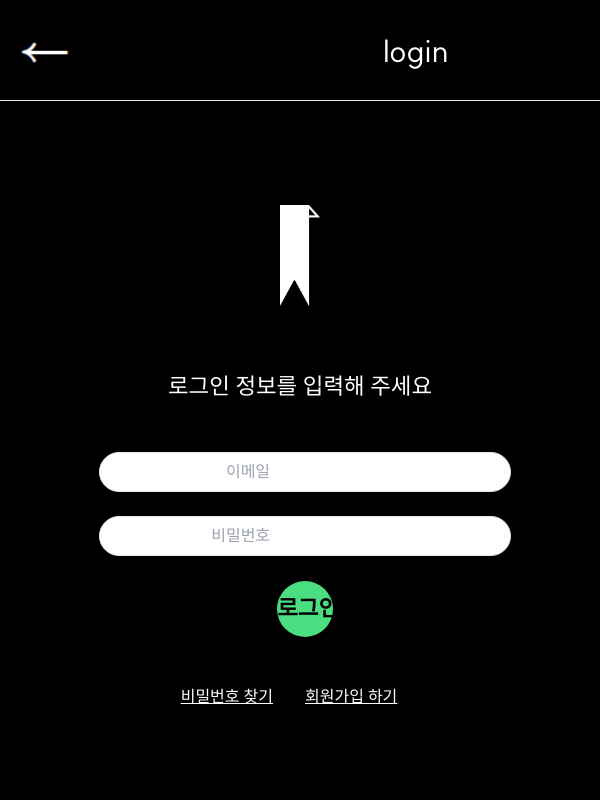
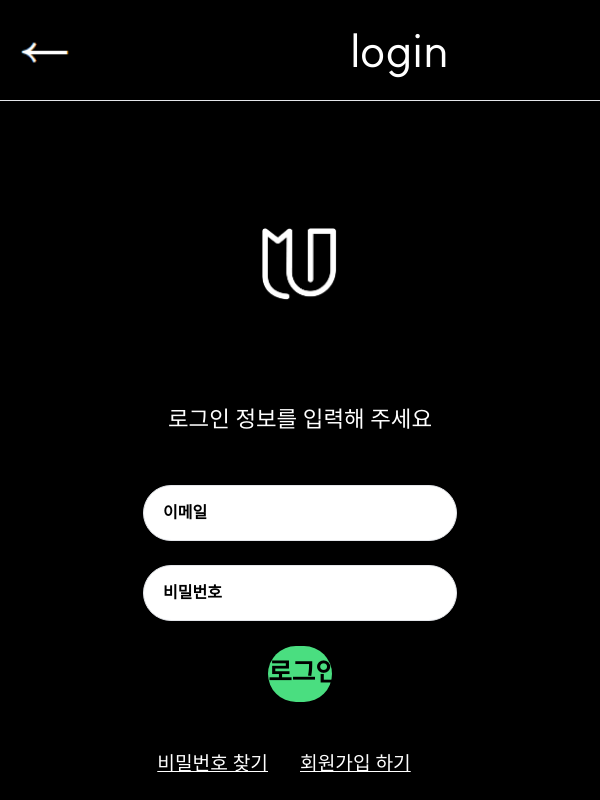
Before and after one commit to UMC-Umark/umark-FE, a React (Create React App) app: page /Login in a window 600 px wide. Built offline with nearby package versions, Linux system fonts and the light colour scheme; a web font is replaced by a local one.

Commit message:
[FEAT] 세부수정

```diff
--- a/src/components/Header.jsx
+++ b/src/components/Header.jsx
@@ -44,7 +44,7 @@ const Header = () => {
   return (
     <header className="bg-black text-white flex justify-between items-center h-24 border-b border-gray-200 fixed top-0 left-0 right-0 z-20">
       <Link to="/" className="flex items-center" onClick={scrollToTop}>
-        <img src={adimg} alt="로고" className="header-logo h-22 pl-8" />
+        <img src={adimg} alt="로고" className="header-logo h-22 pl-4" />
       </Link>
       <nav className="hidden md:flex flex-grow justify-center">
         <Link
@@ -66,10 +66,10 @@ const Header = () => {
         <ul
           className={
             isOpen
-              ? `no-margin-padding w-96 h-screen absolute top-0 right-0 duration-500 transform translate-x-0 transition-transform ease-out ${
+              ? `no-margin-padding w-96 h-screen absolute top-0 right-0 mt-20 duration-500 transform translate-x-0 transition-transform ease-out ${
                   isLoggedIn ? "bg-orange-500" : "bg-green-500"
                 } text-black`
-              : `no-margin-padding w-96 h-screen absolute top-0 right-full duration-500 ease-out transform translate-x-full transition-transform ${
+              : `no-margin-padding w-96 h-screen absolute top-0 right-0 duration-500 ease-out transform translate-x-full transition-transform ${
                   isLoggedIn ? "bg-orange-500" : "bg-green-500"
                 } text-black hidden`
           }
--- a/src/css/Login.css
+++ b/src/css/Login.css
@@ -1,5 +1,5 @@
 .custom-logintitle {
-    font-size:2.4rem;
+    font-size:2.8rem;
     margin-left:-6rem;
 }
 
@@ -12,11 +12,11 @@
     display:inline-block;
     font-size:1.6rem;
     text-align: center;
-    width:65%;
 }
 
 .custom-logininput::placeholder {
     text-align:right;
+    color: white;
 }
 
 .custom-loginlabel {
@@ -32,7 +32,7 @@
     width:62%;
 }
 
-@media (min-width:576px) and (max-width:767px) {
+@media (min-width:400px) and (max-width:767px) {
     .custom-logintitle{
         font-size:3rem;
         text-align:right;
@@ -59,6 +59,22 @@
         width: 90%;
         margin: 0 auto; /* 가운데 정렬을 위해 추가 */
     }
+    .custom-logininput::placeholder {
+        text-align:right;
+        color: white;
+    }
+    .custom-logininput {
+        color: black; /* 글자색을 검은색으로 변경 */
+        background-color: white; /* 배경색을 흰색으로 설정 */
+        height: 3.5rem; /* 입력란 높이 조정 */
+        font-size: 1rem; /* 텍스트 크기 증가 */
+        padding-left: 6rem; /* 왼쪽 패딩 추가 */
+        padding-right: 1rem; /* 오른쪽 패딩 추가 */
+      }
+
+      .custom-logininput::placeholder {
+        color: white; /* 플레이스홀더 색상을 회색으로 변경 */
+      }
 }
 
 /* 모바일 화면에서의 스타일 */
@@ -143,44 +159,4 @@
         padding-left: 6rem;
     }
 
-
  }
-
-
-
- @media (max-width: 767px) {
-    .custom-logintitle {
-        font-size: 2rem; /* 모바일 화면에서의 로그인 타이틀 텍스트 크기 조정 */
-    }
-    .custom-logininput {
-        width: 90%; /* 입력 필드 너비 조정 */
-        padding-left: 1rem; /* 패딩 조정 */
-        height: 2.5rem; /* 입력 필드 높이 조정 */
-    }
-    .custom-loginbutton1 {
-        width: 90%; /* 버튼 너비 조정 */
-        padding: 10px 0; /* 버튼 내부 패딩 조정 */
-        font-size: 1.4rem; /* 버튼 텍스트 크기 조정 */
-    }
-    .custom-links {
-        font-size: 1rem; /* 링크 텍스트 크기 조정 */
-    }
-    .custom-form1 {
-        width: 100%;
-        padding-left: 10px; /* 폼 너비 조정 */
-    }
-    .custom-logininput {
-        /* 기존 속성들을 유지하면서 왼쪽 패딩 추가 */
-        padding-left: 1rem; /* 원하는 패딩 크기로 조절 */
-    }
-    .custom-loginlabel {
-        display: none;
-    }
-    .custom-error-message {
-        margin-left: 1rem; /* 모바일 화면에 맞게 왼쪽 마진 조정 */
-        font-size: 0.8rem; /* 텍스트 크기를 작게 조정 */
-        text-align: center; /* 텍스트를 중앙 정렬 */
-        padding-top: 4px;
-    }
-
-}
--- a/src/pages/Agreement.jsx
+++ b/src/pages/Agreement.jsx
@@ -93,7 +93,7 @@ export default function Agreement() {
       <div className="custom-agreeform border border-1 border-white rounded-3xl w-2/3 m-auto">
         <br />
         <div className="flex items-center justify-center pt-8 pb-4">
-          <img src={logo} width="25px" height="25px" alt="umark" />
+          <img src={logo} width="120px" height="120px" alt="umark" />
         </div>
         <div className="inline rounded-lg border-white">
           <br />
@@ -127,7 +127,7 @@ export default function Agreement() {
                 {isCheck1 ? "본문 닫기" : "본문 보기"}
               </button>
               {isCheck1 && (
-                <p className="custom-details p-8 border border-1 w-1/2 flex justify-center ml-60 border-gray-300 mb-4 ">
+                <p className="custom-details p-8 border border-1 w-1/2 flex justify-center ml-60  border-gray-300 mb-4 ">
                   umark 약관 1항:~
                 </p>
               )}
--- a/src/pages/Login.jsx
+++ b/src/pages/Login.jsx
@@ -88,9 +88,9 @@ export default function Login() {
       <hr />
       <div className="mb-10" />
       <main className="flex-1 flex flex-col items-center justify-center border-white">
-        <div className="flex items-center justify-center pt-16">
+      <div className="flex items-center justify-center mt-5">
           <div className="mb-20 " />
-          <img src={logo} width="40px" height="40px" alt="umark" />
+          <img src={logo} width="150px" height="150px" alt="umark" />
         </div>
         <br />
         <p className="custom-info1 pt-10"> 로그인 정보를 입력해 주세요</p>
--- a/src/pages/Signup.jsx
+++ b/src/pages/Signup.jsx
@@ -149,8 +149,8 @@ export default function Signup() {
       <div className="mb-12" />
       <div className="custom-signupform1 border border-1 border-white rounded-3xl w-2/3 m-auto">
         <br />
-        <div className="flex items-center justify-center pb-4 pt-2">
-          <img src={logo} width="25px" height="25px" alt="umark" />
+         <div className="flex items-center justify-center">
+          <img src={logo} width="100px" height="100px" alt="umark" />
         </div>
         <div className="mb-5" />
         <p className="custom-info2">회원가입 정보를 입력해 주세요</p>
```
Also changed, not shown: src/img/logo.webp.
